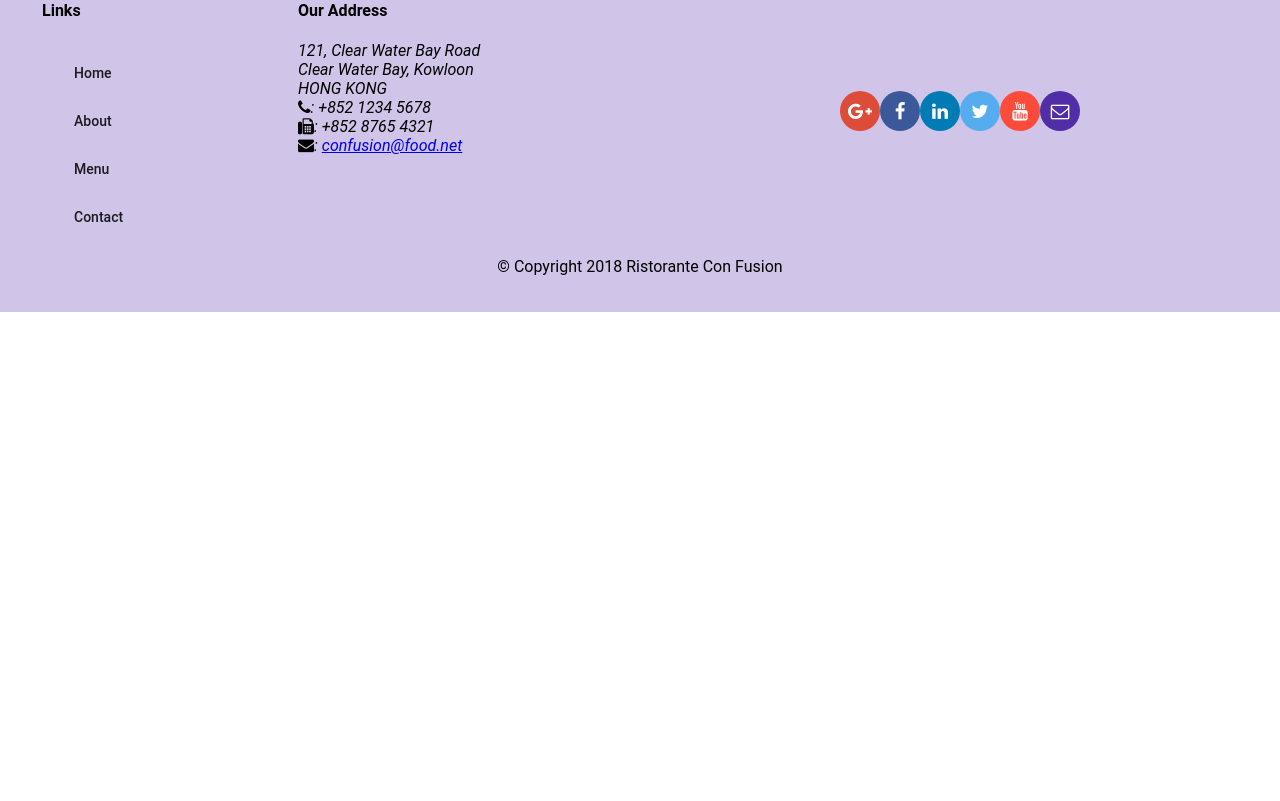
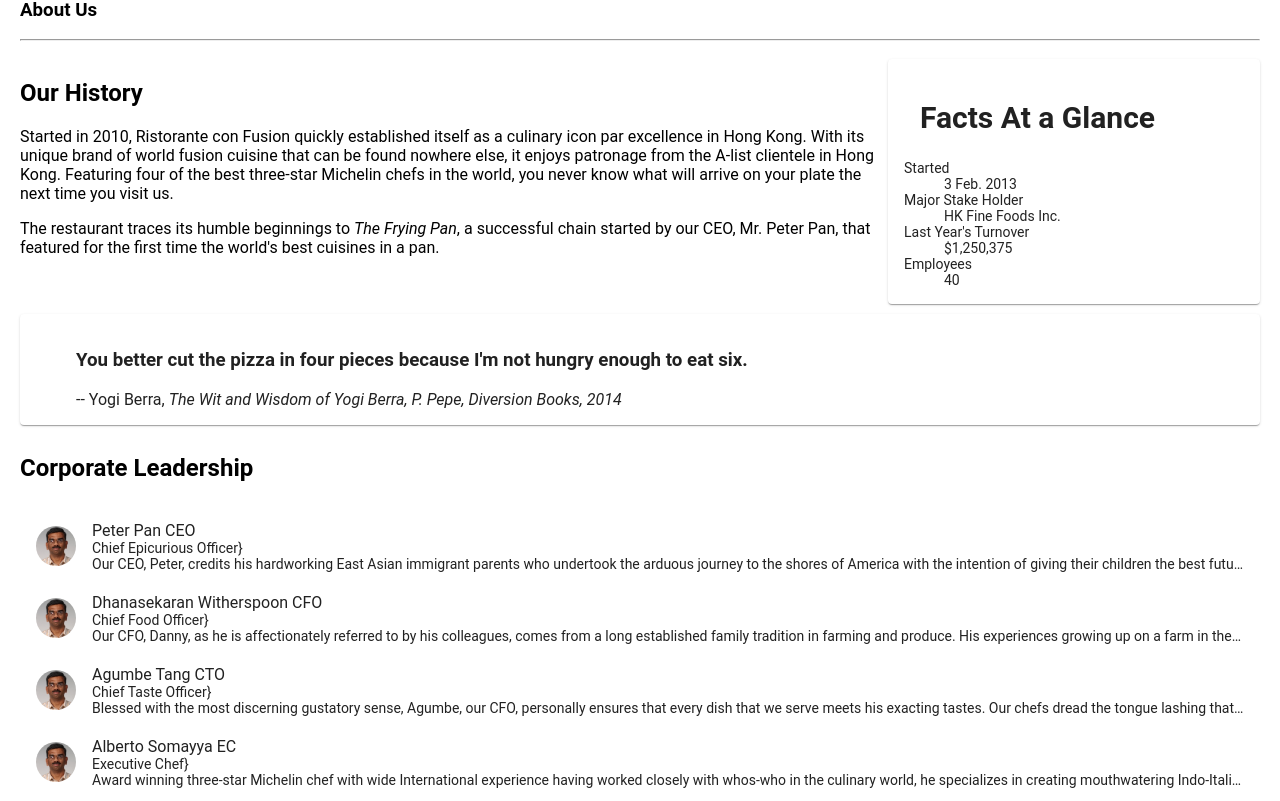
Before and after one commit to Nuwanlwx/-Coursera-AngularApp, an Angular app: page /about in a window 1280 px wide. Before the commit this address led to /. Shown: the part 379-1180 px from the top of the page. Before the commit the page ends 800 px from the top, so only its background shows below. Built offline with nearby package versions, Linux system fonts and the light colour scheme.

Commit message:
Assignment2

```diff
--- a/src/app/about/about.component.html
+++ b/src/app/about/about.component.html
@@ -1,3 +1,85 @@
-<p>
-  about works!
-</p>
+<div class="container"
+  fxLayout="column"
+  fxLayoutGap="10px">
+
+  <div fxFlex>
+    <div>
+        <h3>About Us</h3>
+        <hr>
+    </div>
+  </div>
+
+  <div fxFlex>
+    <div fxLayout="column" fxLayout.gt-sm="row">
+      <div fxFlex="70">
+        <h2>Our History</h2>
+        <p>Started in 2010, Ristorante con Fusion quickly established itself as a culinary icon par excellence in Hong Kong. With its unique brand of world fusion cuisine that can be found nowhere else, it enjoys patronage from the A-list clientele in Hong Kong.  Featuring four of the best three-star Michelin chefs in the world, you never know what will arrive on your plate the next time you visit us.</p>
+        <p>The restaurant traces its humble beginnings to <em>The Frying Pan</em>, a successful chain started by our CEO, Mr. Peter Pan, that featured for the first time the world's best cuisines in a pan.</p>
+      </div>
+      <div fxFlex="30">
+        <mat-card>
+          <mat-card-header>
+            <mat-card-title>
+            <h2>Facts At a Glance</h2>
+            </mat-card-title>
+          </mat-card-header>
+          <mat-card-content>
+            <dl>
+              <dt>Started</dt>
+              <dd>3 Feb. 2013</dd>
+              <dt>Major Stake Holder</dt>
+              <dd>HK Fine Foods Inc.</dd>
+              <dt>Last Year's Turnover</dt>
+              <dd>$1,250,375</dd>
+              <dt>Employees</dt>
+              <dd>40</dd>
+            </dl>
+          </mat-card-content>
+        </mat-card>
+      </div>
+    </div>
+  </div>
+
+  <div fxFlex>
+    <mat-card>
+      <blockquote>
+        <h3>You better cut the pizza in four pieces because
+            I'm not hungry enough to eat six.</h3>
+        <footer>-- Yogi Berra,
+          <cite>The Wit and Wisdom of Yogi Berra,
+            P. Pepe, Diversion Books, 2014</cite>
+        </footer>
+      </blockquote>
+    </mat-card>
+  </div>
+
+
+  <div fxFlex>
+    <h2>Corporate Leadership</h2>
+    <!-- <mat-list>
+      <mat-list-item  *ngFor="let leader of leaders ">
+        <img mat-card-image src={{leader.image}} alt={{leader.name}}>
+        <p matLine>
+          <span> {{leader.name}}  </span><br>
+        </p>
+        <p matLine>
+          <span > {{leader.designation}}Stars</span><br>
+        </p>
+        <p matLine>
+          <span > --{{leader.abbr}} </span>
+        </p>
+      </mat-list-item>
+     </mat-list> -->
+     <mat-list>
+      <mat-list-item  *ngFor="let leader of leaders ">
+        <img matListAvatar src={{leader.image}} alt={{leader.name}}>
+        <h3 matLine>{{leader.name}} {{leader.abbr}} </h3>
+        <p matLine>
+
+          <span class="demo-2"> {{leader.designation}}}</span><br>
+          <span> {{leader.description}} </span>
+        </p>
+      </mat-list-item>
+    </mat-list>
+  </div>
+</div>
--- a/src/app/about/about.component.ts
+++ b/src/app/about/about.component.ts
@@ -1,5 +1,9 @@
 import { Component, OnInit } from '@angular/core';
+import {LeaderService } from '../services/leader.service';
 
+import { Params, ActivatedRoute } from '@angular/router';
+import { Location } from '@angular/common';
+import { Leader } from '../shared/leader';
 @Component({
   selector: 'app-about',
   templateUrl: './about.component.html',
@@ -7,9 +11,11 @@
 })
 export class AboutComponent implements OnInit {
 
-  constructor() { }
+  leaders: Leader[] ;
+  constructor(private leaderService: LeaderService,) { }
 
   ngOnInit() {
+    this.leaders = this.leaderService.getLeaders();
   }
 
 }
--- a/src/app/app-routing/routes.ts
+++ b/src/app/app-routing/routes.ts
@@ -11,5 +11,6 @@
   { path: 'menu',     component: MenuComponent },
   { path: 'dishdetail/:id',     component: DishdetailComponent },
   { path: 'contactus',     component: ContactComponent },
+  { path: 'about',     component: AboutComponent },
   { path: '', redirectTo: '/home', pathMatch: 'full' }
 ];
--- a/src/app/app.module.ts
+++ b/src/app/app.module.ts
@@ -21,6 +21,7 @@
 import { DishService } from './services/dish.service';
 import { AppRoutingModule } from './app-routing/app-routing.module';
 import { PromotionService } from './services/promotion.service';
+import { LeaderService } from './services/leader.service';
 @NgModule({
   declarations: [
     AppComponent,
@@ -43,7 +44,7 @@
     FlexLayoutModule,
     AppRoutingModule
   ],
-  providers: [DishService, PromotionService],
+  providers: [DishService, PromotionService,LeaderService],
   bootstrap: [AppComponent]
 })
 export class AppModule { }
--- a/src/app/header/header.component.html
+++ b/src/app/header/header.component.html
@@ -1,7 +1,7 @@
 <mat-toolbar color="primary">
   <span><img src="/assets/images/logo.png" height=30 width=41></span>
   <a mat-button routerLink="/home" routerLinkActive="active"><span class="fa fa-home fa-lg"></span> Home</a>
-  <a mat-button routerLinkActive="active"><span class="fa fa-info fa-lg" ></span> About</a>
+  <a mat-button  routerLink="/about" routerLinkActive="active"><span class="fa fa-info fa-lg" ></span> About</a>
   <a mat-button routerLink="/menu" routerLinkActive="active"><span class="fa fa-list fa-lg"></span> Menu</a>
   <a mat-button routerLink="/contactus" routerLinkActive="active"><span class="fa fa-address-card fa-lg"></span> Contact</a>
 </mat-toolbar>
--- a/src/app/home/home.component.html
+++ b/src/app/home/home.component.html
@@ -32,3 +32,18 @@
     </p>
   </mat-card-content>
 </mat-card>
+<mat-card *ngIf="leader" fxFlex>
+  <mat-card-header>
+    <div mat-card-avatar></div>
+    <mat-card-title>
+      <h3>{{leader.name | uppercase}}</h3>
+    </mat-card-title>
+  </mat-card-header>
+  <img mat-card-image src={{leader.image}} alt={{promotion.name}}>
+  <mat-card-content>
+    <h3>{{leader.designation | uppercase}}</h3>
+    <p>
+      {{leader.description}}
+    </p>
+  </mat-card-content>
+</mat-card>
--- a/src/app/home/home.component.ts
+++ b/src/app/home/home.component.ts
@@ -3,6 +3,8 @@
 import { DishService } from '../services/dish.service';
 import { Promotion } from '../shared/promotion';
 import { PromotionService } from '../services/promotion.service';
+import { Leader } from '../shared/leader';
+import { LeaderService } from '../services/leader.service';
 
 @Component({
   selector: 'app-home',
@@ -11,12 +13,15 @@
 })
 export class HomeComponent implements OnInit {
   dish: Dish;
+  leader: Leader;
   promotion: Promotion;
   constructor(private dishservice: DishService,
+    private leaderservice: LeaderService,
     private promotionservice: PromotionService) { }
 
   ngOnInit() {
     this.dish = this.dishservice.getFeaturedDish();
+    this.leader = this.leaderservice.getFeaturedLeader();
     this.promotion = this.promotionservice.getFeaturedPromotion();
   }
 
--- /dev/null
+++ b/src/app/services/leader.service.ts
@@ -0,0 +1,16 @@
+import { Injectable } from '@angular/core';
+import { Leader } from '../shared/leader';
+import { LEADERS } from '../shared/leaders';
+@Injectable({
+  providedIn: 'root'
+})
+export class LeaderService {
+
+  constructor() { }
+  getLeaders(): Leader[] {
+    return LEADERS;
+  }
+  getFeaturedLeader (): Leader {
+    return LEADERS.filter((leader) => leader.featured)[0];
+  }
+}
--- /dev/null
+++ b/src/app/shared/leader.ts
@@ -0,0 +1,10 @@
+export class Leader  {
+    id: string;
+    name: string;
+    image: string;
+    designation: string;
+    abbr: string;
+    featured: boolean;
+    // tslint:disable-next-line:max-line-length
+    description: string;
+}
--- /dev/null
+++ b/src/app/shared/leaders.ts
@@ -0,0 +1,45 @@
+import { Leader } from './leader';
+
+
+export const LEADERS: Leader[] = [
+    {
+      id: '0',
+      name: 'Peter Pan',
+      image: '/assets/images/alberto.png',
+      designation: 'Chief Epicurious Officer',
+      abbr: 'CEO',
+      featured: false,
+      // tslint:disable-next-line:max-line-length
+      description: 'Our CEO, Peter, credits his hardworking East Asian immigrant parents who undertook the arduous journey to the shores of America with the intention of giving their children the best future. His mother\'s wizardy in the kitchen whipping up the tastiest dishes with whatever is available inexpensively at the supermarket, was his first inspiration to create the fusion cuisines for which The Frying Pan became well known. He brings his zeal for fusion cuisines to this restaurant, pioneering cross-cultural culinary connections.'
+    },
+    {
+      id: '1',
+      name: 'Dhanasekaran Witherspoon',
+      image: '/assets/images/alberto.png',
+      designation: 'Chief Food Officer',
+      abbr: 'CFO',
+      featured: false,
+      // tslint:disable-next-line:max-line-length
+      description: 'Our CFO, Danny, as he is affectionately referred to by his colleagues, comes from a long established family tradition in farming and produce. His experiences growing up on a farm in the Australian outback gave him great appreciation for varieties of food sources. As he puts it in his own words, Everything that runs, wins, and everything that stays, pays!'
+    },
+    {
+      id: '2',
+      name: 'Agumbe Tang',
+      image: '/assets/images/alberto.png',
+      designation: 'Chief Taste Officer',
+      abbr: 'CTO',
+      featured: false,
+      // tslint:disable-next-line:max-line-length
+      description: 'Blessed with the most discerning gustatory sense, Agumbe, our CFO, personally ensures that every dish that we serve meets his exacting tastes. Our chefs dread the tongue lashing that ensues if their dish does not meet his exacting standards. He lives by his motto, You click only if you survive my lick.'
+    },
+    {
+      id: '3',
+      name: 'Alberto Somayya',
+      image: '/assets/images/alberto.png',
+      designation: 'Executive Chef',
+      abbr: 'EC',
+      featured: true,
+      // tslint:disable-next-line:max-line-length
+      description: 'Award winning three-star Michelin chef with wide International experience having worked closely with whos-who in the culinary world, he specializes in creating mouthwatering Indo-Italian fusion experiences. He says, Put together the cuisines from the two craziest cultures, and you get a winning hit! Amma Mia!'
+    }
+  ];
```
Also changed, not shown: 1 other file (tests, documents, lock files or other folders).
